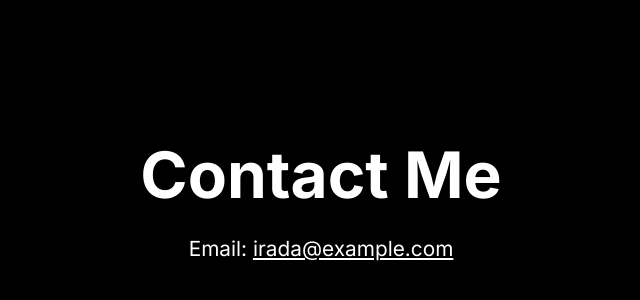
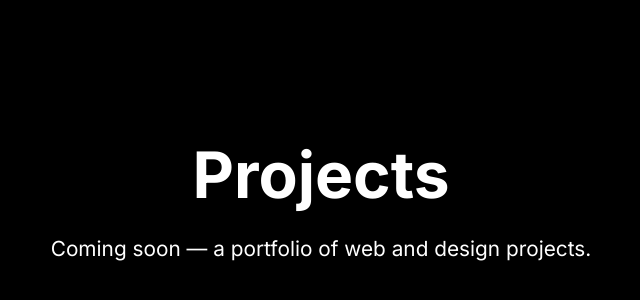
Before and after one commit to Ira4a/Website, a plain HTML site: page index.html in a window 1280 px wide. Shown: the part 2840-3140 px from the top of the page, without its empty margins (319-959 px from the left). Drawn offline with Linux system fonts and the light colour scheme.

Commit message:
Update index.html

```diff
--- a/index.html
+++ b/index.html
@@ -39,6 +39,12 @@
       <p>Web Design · HTML · CSS · JavaScript · Front‑End Frameworks · Blender (3D) · UI/UX Design</p>
     </div>
   </section>
+  <section class="projects">
+        <div>
+          <h1>Projects</h1>
+          <p>Coming soon — a portfolio of web and design projects.</p>
+        </div>
+  </section>
   <section id="contact">
     <div class="fade-in">
       <h1>Contact Me</h1>
```
